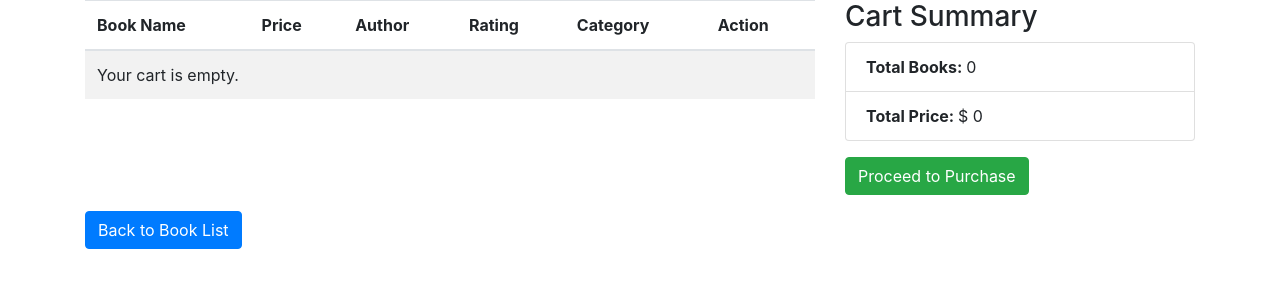
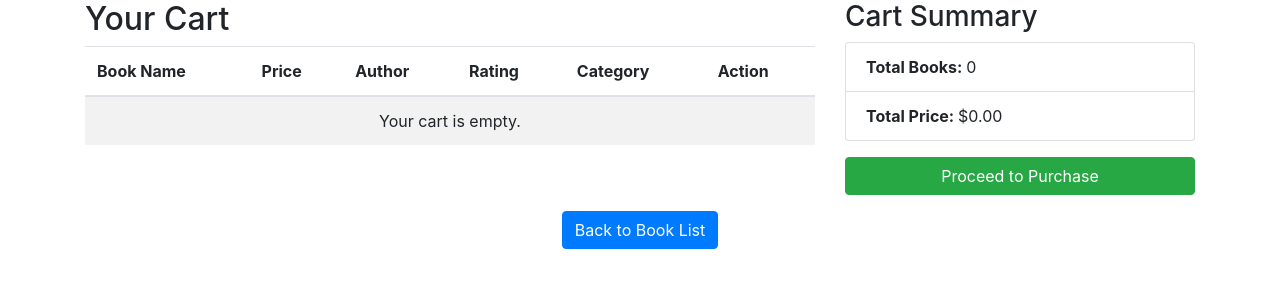
Before and after one commit to CitrinePanda628/shop, a Flask app: page /cart in a window 1280 px wide. Shown: the part 56-356 px from the top of the page. Run offline with Flask 3, Linux system fonts and the light colour scheme; some libraries are stand-ins or nearby versions.

Commit message:
fixed total

```diff
--- a/script/books_more.py
+++ b/script/books_more.py
@@ -28,6 +28,7 @@ def create_random_book(index):
 @books_more.route('/books', methods=['GET', 'POST'])
 def generate_books():
     if request.method == 'POST':
+        session.clear()
         num_books = int(request.form.get('num_books', 10))
         session['books'] = [create_random_book(i) for i in range(num_books)]
 
@@ -93,15 +94,3 @@ def purchase():
 
     # Redirect to cart view after purchase
     return redirect(url_for('books_more.view_cart'))
-
-
-
-@books_more.route('/filter/<string:filter>', methods=['POST'])
-def filter(filter):
-    books = session.get('books', [])
-
-
-
-@books_more.route('/search/<string:filter>', methods=['POST'])
-def search(search):
-    books = session.get('books', [])
--- a/templates/home/cart.html
+++ b/templates/home/cart.html
@@ -4,10 +4,12 @@
 {% block title %}Cart{% endblock %}
 
 {% block content %}
-<div class='container'>
+<div class="container">
     <div class="row">
+        <!-- Cart Table Section -->
         <div class="col-md-8">
-            <table class="table table-striped">
+            <h2>Your Cart</h2>
+            <table class="table table-striped" id="cart-table">
                 <thead>
                     <tr>
                         <th scope="col">Book Name</th>
@@ -18,51 +20,77 @@
                         <th scope="col">Action</th>
                     </tr>
                 </thead>
-                <tbody>
+                <tbody id="cart-body">
+                    {% if cart %}
                         {% for book in cart %}
                         <tr>
-                        <th scope="row">{{ loop.index }}</th>
                             <td>{{ book.name }}</td>
-                        <td>{{ book.price }}</td>
+                            <td class="book-price">${{ book.price }}</td>
                             <td>{{ book.author }}</td>
                             <td>{{ book.rating }}</td>
                             <td>{{ book.category }}</td>
                             <td>
-                            <form action="/remove-from-cart/{{ book.id }}" method="POST">
-                                <button type="submit" class="btn btn-danger">Remove</button>
+                                <form action="/remove-from-cart/{{ book.id }}" method="POST" class="d-inline">
+                                    <button type="submit" class="btn btn-danger btn-sm">Remove</button>
                                 </form>
                             </td>
                         </tr>
+                        {% endfor %}
                     {% else %}
                         <tr>
-                        <td colspan="6">Your cart is empty.</td>
+                            <td colspan="6" class="text-center">Your cart is empty.</td>
                         </tr>
-                    {% endfor %}
+                    {% endif %}
                 </tbody>
             </table>
         </div>
 
+        <!-- Cart Summary Section -->
         <div class="col-md-4">
             <h3>Cart Summary</h3>
             <ul class="list-group">
                 <li class="list-group-item">
-                    <strong>Total Books: </strong> {{ cart | length }}
+                    <strong>Total Books: </strong> <span id="total-books">{{ cart | length }}</span>
                 </li>
                 <li class="list-group-item">
-                    <strong>Total Price: </strong> $
-                    {% set total = 0 %}
-                    {% for book in cart %}
-                        {% set total = total + book.price %}
-                    {% endfor %}
-                    {{ total | round(2) }}
+                    <strong>Total Price: </strong> $<span id="total-price">0.00</span>
                 </li>
             </ul>
-            <form action="/purchase" method="POST">
-                <button type="submit" class="btn btn-success mt-3">Proceed to Purchase</button>
+            <form action="/purchase" method="POST" class="mt-3">
+                <button type="submit" class="btn btn-success btn-block">Proceed to Purchase</button>
             </form>
         </div>
     </div>
 
-    <a href="/books" class="btn btn-primary mt-3">Back to Book List</a>
+    <!-- Back to Book List -->
+    <div class="row mt-3">
+        <div class="col text-center">
+            <a href="/books" class="btn btn-primary">Back to Book List</a>
         </div>
+    </div>
+</div>
+
+<!-- Pass cart data to JavaScript -->
+<script>
+    const cart = {{ cart | tojson }};
+    const totalPriceElement = document.getElementById("total-price");
+
+    // Calculate the total price dynamically
+    function calculateTotalPrice() {
+        let total = 0;
+        cart.forEach(book => {
+            total += book.price;
+        });
+        return total.toFixed(2); // Round to 2 decimal places
+    }
+
+    // Update the total price in the DOM
+    function updateTotalPrice() {
+        const total = calculateTotalPrice();
+        totalPriceElement.textContent = total;
+    }
+
+    // Initial update
+    updateTotalPrice();
+</script>
 {% endblock %}
```
Lines whose indentation alone changed are shown as unchanged.
